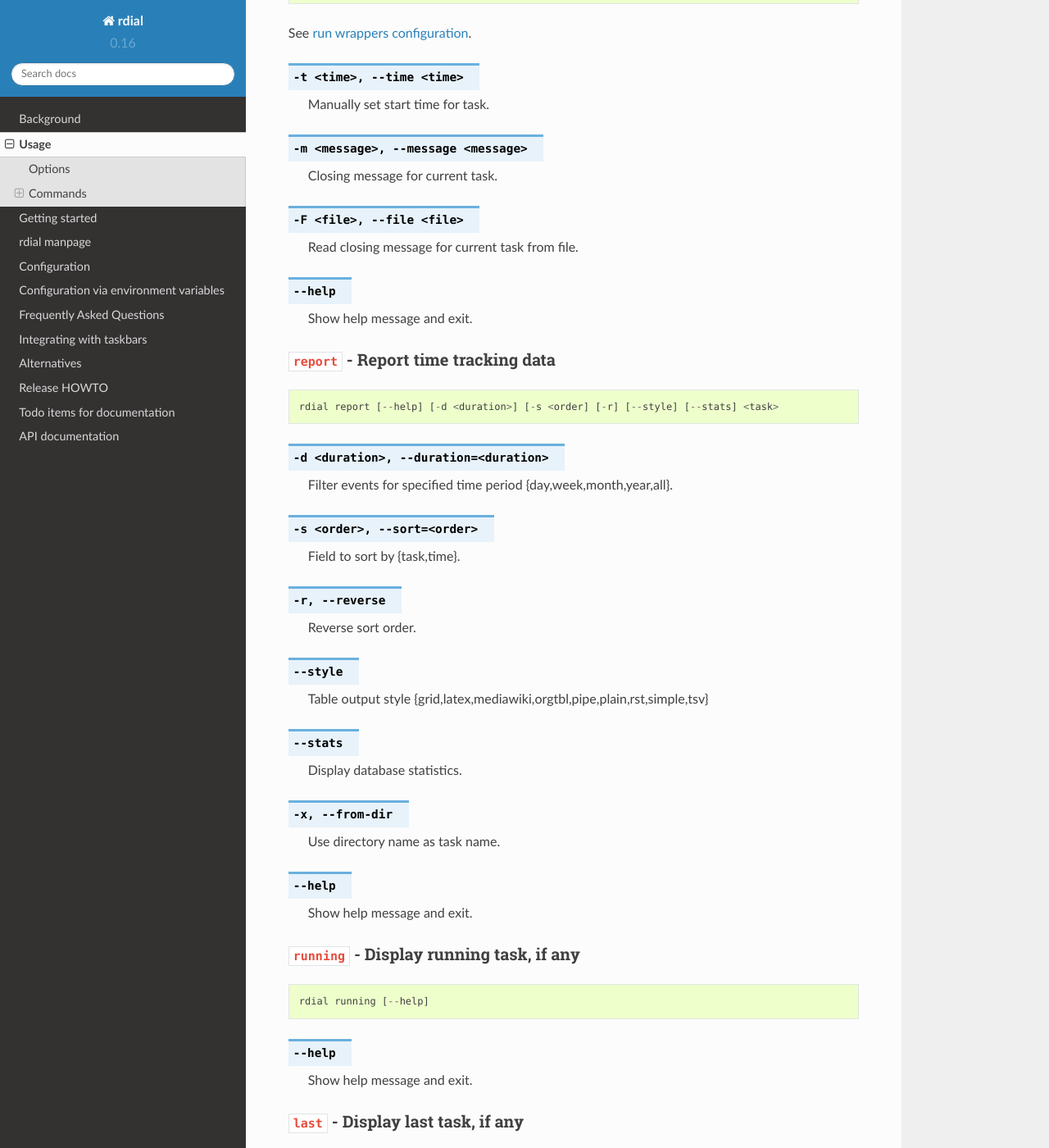
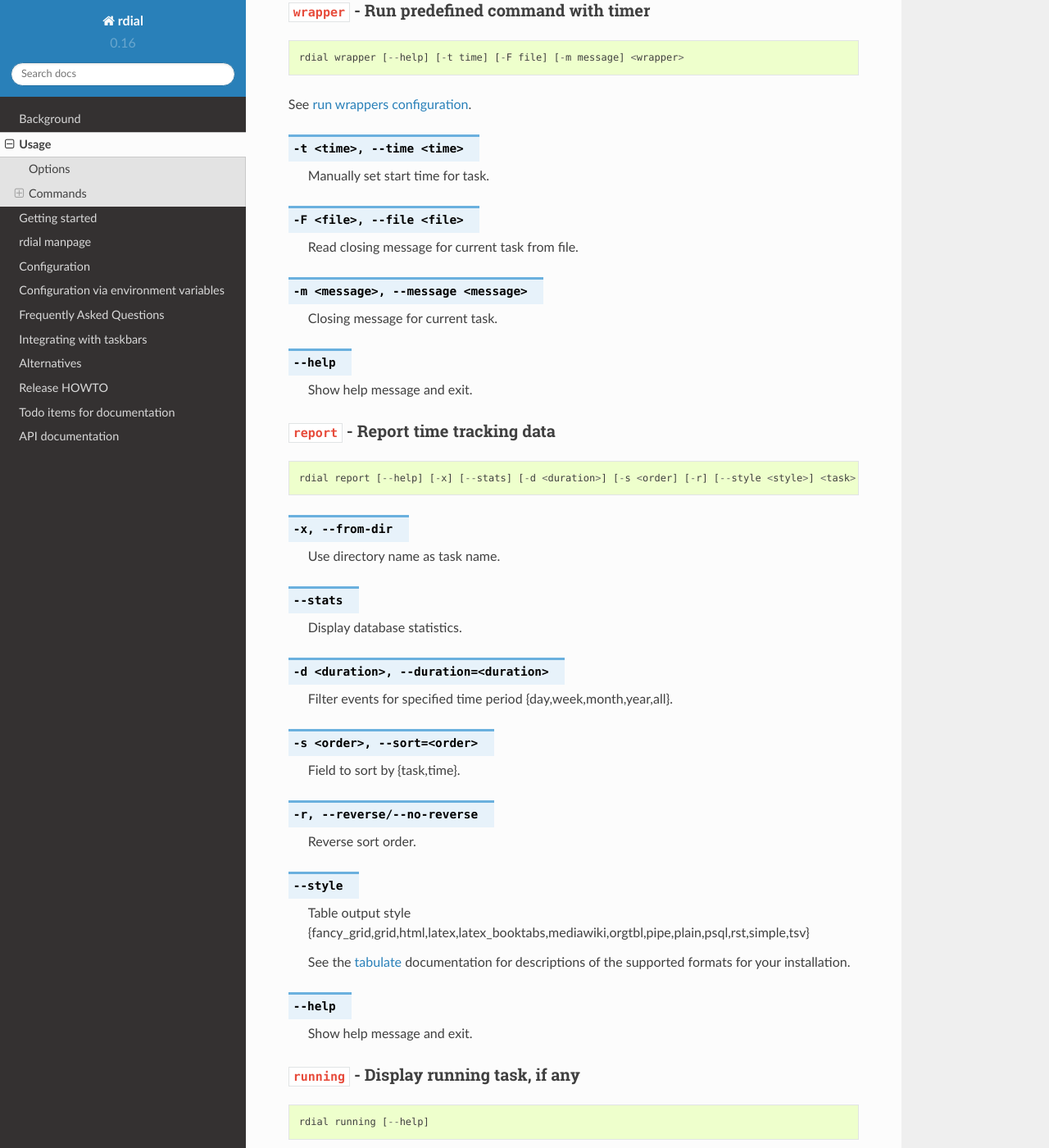
Before and after one commit to JNRowe/rdial, a Sphinx documentation site: the page built from doc/usage.rst, in a window 1280 px wide and 1400 px high, scrolled down 3566 px. Shown: the whole window at 82% size. Built offline with Sphinx 7.4.7 and the Read the Docs theme 2.0.0, drawn with Linux system fonts in a browser that asks for light colours; some of the changed text lies outside the part shown.

Commit message:
[QA] Sync command help in documentation

```diff
--- a/doc/usage.rst
+++ b/doc/usage.rst
@@ -34,6 +34,10 @@
 .. option:: -i, --interactive/--no-interactive
 
    Support interactive message editing.
+
+.. option:: --colour/--no-colour
+
+   Output colourised informational text.
 
 .. option:: --help
 
@@ -87,15 +91,15 @@
 
 ::
 
-    rdial stop [--help] [-m <message>] [--amend]
+    rdial stop [--help] [-F file] [-m message] [--amend]
+
+.. option:: -F <file>, --file <file>
+
+   Read closing message from file.
 
 .. option:: -m <message>, --message=<message>
 
    Closing message.
-
-.. option:: -F <file>, --file <file>
-
-   Read closing message from file.
 
 .. option:: --amend
 
@@ -112,7 +116,7 @@
 
 ::
 
-    rdial switch [--help] [-x] [-n] [-m <message>] [task]
+    rdial switch [--help] [-x] [-n] [-F file] [-m message] [task]
 
 .. option:: -x, --from-dir
 
@@ -126,13 +130,13 @@
 
    Manually set start time for task.
 
+.. option:: -F <file>, --file <file>
+
+   Read closing message for current task from file.
+
 .. option:: -m <message>, --message <message>
 
    Closing message for current task.
-
-.. option:: -F <file>, --file <file>
-
-   Read closing message for current task from file.
 
 .. option:: --help
 
@@ -147,7 +151,7 @@
 
 ::
 
-    rdial run [--help] [-x] [-n] [-t time] [-m message] [-F file] [-c command] <task>
+    rdial run [--help] [-x] [-n] [-t time] [-F file] [-m message] [-c command] <task>
 
 .. option:: -x, --from-dir
 
@@ -161,13 +165,13 @@
 
    Manually set start time for task.
 
+.. option:: -F <file>, --file <file>
+
+   Read closing message for current task from file.
+
 .. option:: -m <message>, --message <message>
 
    Closing message for current task.
-
-.. option:: -F <file>, --file <file>
-
-   Read closing message for current task from file.
 
 .. option:: -c <command>, --command <command>
 
@@ -184,7 +188,7 @@
 
 ::
 
-    rdial wrapper [--help] [-t time] [-m message] [-F file] <wrapper>
+    rdial wrapper [--help] [-t time] [-F file] [-m message] <wrapper>
 
 See :ref:`run wrappers configuration <run-wrappers-label>`.
 
@@ -192,13 +196,13 @@
 
    Manually set start time for task.
 
+.. option:: -F <file>, --file <file>
+
+   Read closing message for current task from file.
+
 .. option:: -m <message>, --message <message>
 
    Closing message for current task.
-
-.. option:: -F <file>, --file <file>
-
-   Read closing message for current task from file.
 
 .. option:: --help
 
@@ -221,21 +233,18 @@
 
    Field to sort by {task,time}.
 
-.. option:: -r, --reverse
+.. option:: -r, --reverse/--no-reverse
 
    Reverse sort order.
 
 .. option:: --style
 
-   Table output style {grid,latex,mediawiki,orgtbl,pipe,plain,rst,simple,tsv}
+   Table output style {fancy_grid,grid,html,latex,latex_booktabs,mediawiki,orgtbl,pipe,plain,psql,rst,simple,tsv}
 
-.. option:: --stats
+   See the tabulate_ documentation for descriptions of the supported formats
+   for your installation.
 
-    Display database statistics.
-
-.. option:: -x, --from-dir
-
-   Use directory name as task name.
+.. _tabulate: https://pypi.python.org/pypi/tabulate
 
 .. option:: --help
 
```
Also changed, not shown: other parts of doc/usage.rst (+14 -6 lines), doc/rdial.1.rst (+40 -21 lines).
